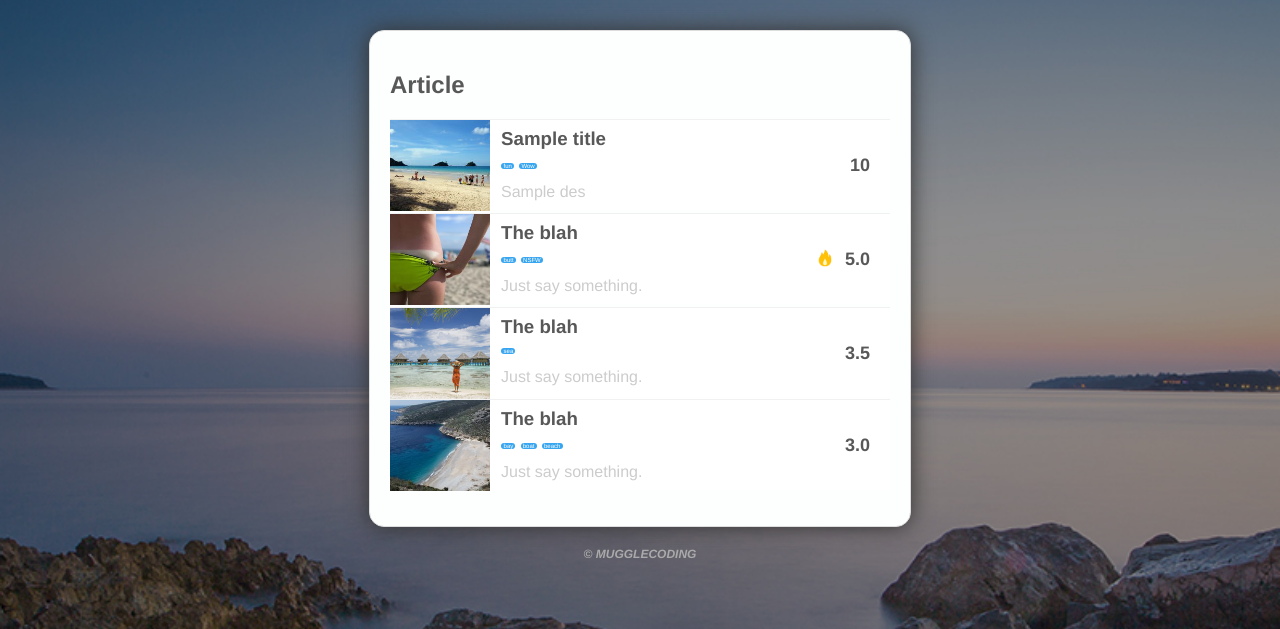
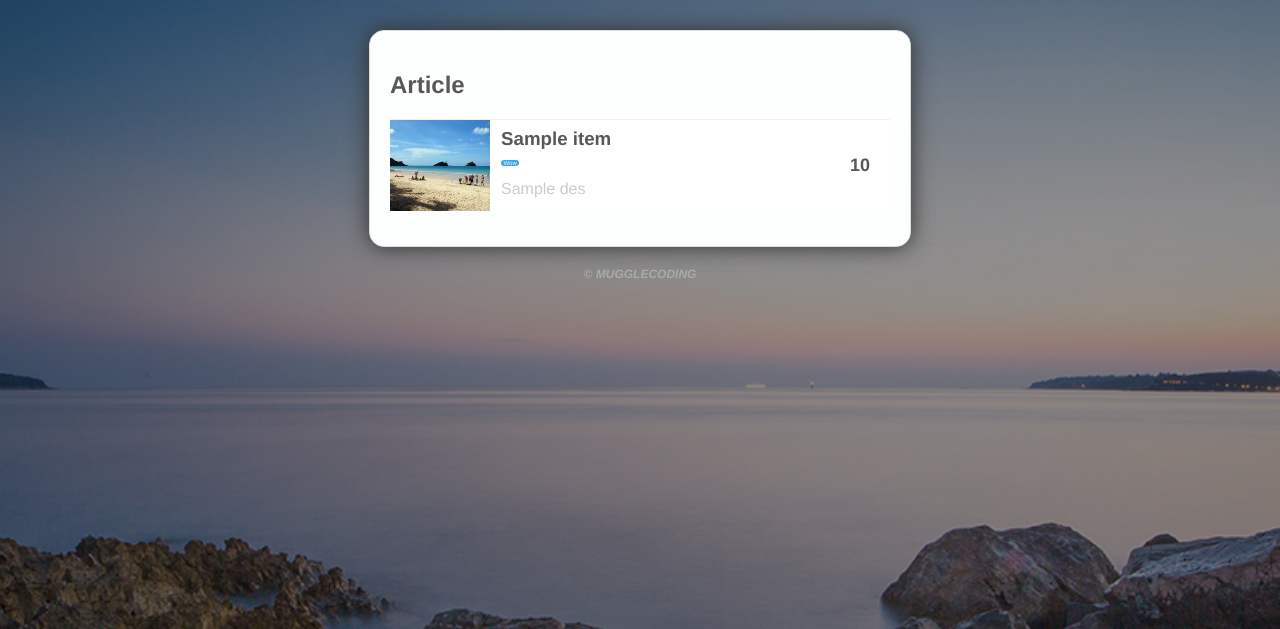
Before and after one commit to zzhang115/DjWeb, a Django app: template templates/index.html in a window 1280 px wide. Shown: the part 171-800 px from the top of the page. Run offline with Django 3.2, Linux system fonts and the light colour scheme; the template is opened without the code that fills it: most values are stand-ins (such as "Sample title", 1, 10 or a date in 2020); parts of the project's set-up code (start-up, migrations or seed data) failed here and were passed over.

Commit message:
add paginator model to display items in html, it looks good

```diff
--- a/templates/index.html
+++ b/templates/index.html
@@ -15,63 +15,23 @@
     <div class="main-content">
         <h2>Article</h2>
         <ul class="articles">
+            {% for item in ArticleInfo %}
                 <li>
                     <img src="{% static 'images/0001.jpg' %}" width="100" height="91">
                     <div class="article-info">
-                    <h3><a href="#">{{ title }}</a></h3>
+                        <h3><a href="#">{{ item.title }}</a></h3>
                         <p class="meta-info">
-                        <span class="meta-cate">fun</span>
+                            {% for tag in item.tags %}
                                 <span class="meta-cate">Wow</span>
+                            {% endfor %}
                         </p>
-                    <p class="description">{{ des }}</p>
+                        <p class="description">{{ item.des }}</p>
                     </div>
                     <div class="rate">
-                    <span class="rate-score">{{ score }}</span>
+                        <span class="rate-score">{{ item.score }}</span>
                     </div>
                 </li>
-            <li>
-                <img src="{% static 'images/0002.jpg' %}" width="100" height="91">
-                <div class="article-info">
-                    <h3><a href="#">The blah</a></h3>
-                    <p class="meta-info">
-                        <span class="meta-cate">butt</span>
-                        <span class="meta-cate">NSFW</span>
-                    </p>
-                    <p class="description">Just say something.</p>
-                </div>
-                <div class="rate">
-                    <img src="{% static 'images/Fire.png' %}" width="18" height="18">
-                    <span class="rate-score">5.0</span>
-                </div>
-            </li>
-            <li>
-                <img src="{% static 'images/0003.jpg' %}" width="100" height="91">
-                <div class="article-info">
-                    <h3><a href="#">The blah</a></h3>
-                    <p class="meta-info">
-                        <span class="meta-cate">sea</span>
-                    </p>
-                    <p class="description">Just say something.</p>
-                </div>
-                <div class="rate">
-                    <span class="rate-score">3.5</span>
-                </div>
-            </li>
-            <li>
-                <img src="{% static 'images/0004.jpg' %}" width="100" height="91">
-                <div class="article-info">
-                    <h3><a href="#">The blah</a></h3>
-                    <p class="meta-info">
-                        <span class="meta-cate">bay</span>
-                        <span class="meta-cate">boat</span>
-                        <span class="meta-cate">beach</span>
-                    </p>
-                    <p class="description">Just say something.</p>
-                </div>
-                <div class="rate">
-                    <span class="rate-score">3.0</span>
-                </div>
-            </li>
+            {% endfor %}
         </ul>
     </div>
     <div class="footer">
```
Also changed, not shown: django_web/models.py (+6 -1 lines), django_web/views.py (+11 -4 lines). Lines whose indentation alone changed are shown as unchanged.
